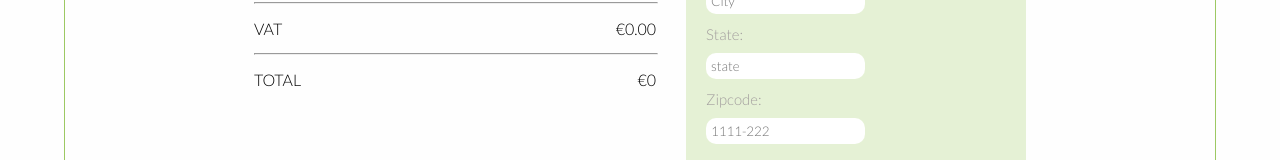
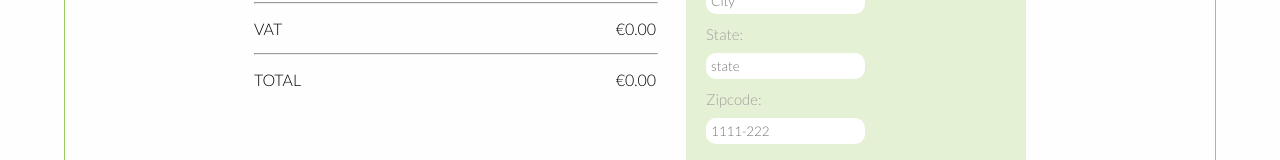
Before and after one commit to Idiru/IronHack-project-2-front, a React (Vite) app: page /checkout in a window 1280 px wide. Shown: the part 549-709 px from the top of the page. Built offline with nearby package versions, Linux system fonts and the light colour scheme; a web font is replaced by a local one.

Commit message:
Round total checkout page

```diff
--- a/src/pages/CheckoutPage.jsx
+++ b/src/pages/CheckoutPage.jsx
@@ -31,7 +31,7 @@ function CheckoutPage() {
             <hr />
             <div className="total-line">
               <p>TOTAL</p>
-              <p className="price">€{total * 1.2}</p>
+              <p className="price">€{(total * 1.2).toFixed(2)}</p>
             </div>
           </div>
       </div>
```
